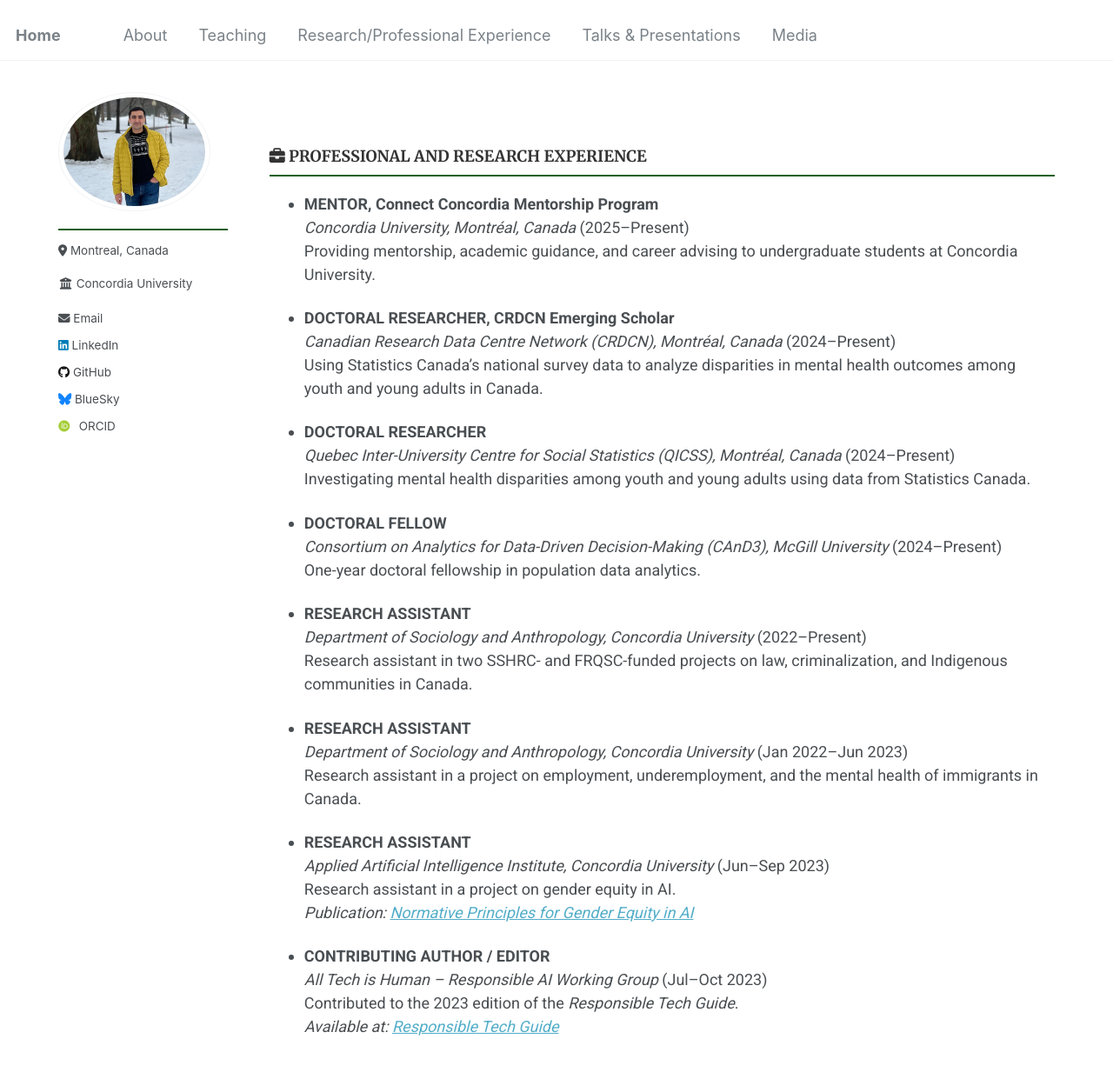
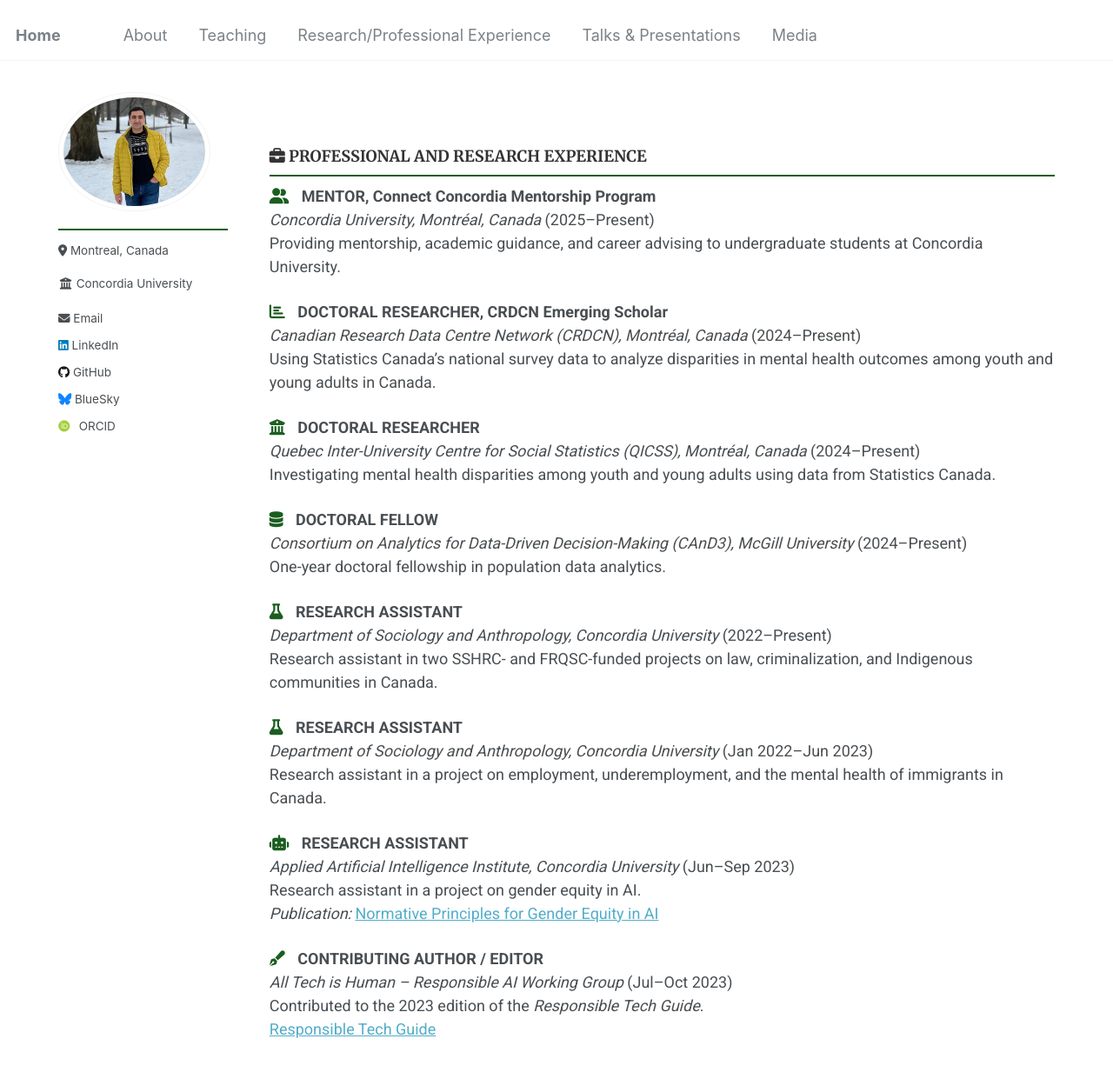
Before and after one commit to Mohsnmonji/mohsnmonji.github.io, a Jekyll site: the page built from _pages/Curriculum Vitae.md, in a window 1280 px wide and 1400 px high. Shown: the top 1233 px of the window at 87% size. Built offline with Jekyll 4.4.1, drawn with Linux system fonts in a browser that asks for light colours; some web fonts are replaced.

Commit message:
Update Curriculum Vitae.md

```diff
--- a/_pages/Curriculum Vitae.md
+++ b/_pages/Curriculum Vitae.md
@@ -16,40 +16,71 @@ author_profile: true
     padding-bottom: 10px;
     color: #333;
   }
+  .cv-entry {
+    margin-bottom: 25px;
+  }
+  .cv-icon {
+    color: #1B5E20;
+    margin-right: 10px;
+  }
 </style>
 
 ### <i class="fas fa-briefcase"></i> PROFESSIONAL AND RESEARCH EXPERIENCE
 
-- **MENTOR, Connect Concordia Mentorship Program**
-  *Concordia University, Montréal, Canada* (2025–Present)
-  Providing mentorship, academic guidance, and career advising to undergraduate students at Concordia University.
+<div class="cv-entry">
+  <i class="fas fa-user-friends cv-icon"></i>
+  <strong>MENTOR, Connect Concordia Mentorship Program</strong>
+  <br><em>Concordia University, Montréal, Canada</em> (2025–Present)
+  <br>Providing mentorship, academic guidance, and career advising to undergraduate students at Concordia University.
+</div>
 
-- **DOCTORAL RESEARCHER, CRDCN Emerging Scholar**
-  *Canadian Research Data Centre Network (CRDCN), Montréal, Canada* (2024–Present)
-  Using Statistics Canada’s national survey data to analyze disparities in mental health outcomes among youth and young adults in Canada.
+<div class="cv-entry">
+  <i class="fas fa-chart-bar cv-icon"></i>
+  <strong>DOCTORAL RESEARCHER, CRDCN Emerging Scholar</strong>
+  <br><em>Canadian Research Data Centre Network (CRDCN), Montréal, Canada</em> (2024–Present)
+  <br>Using Statistics Canada’s national survey data to analyze disparities in mental health outcomes among youth and young adults in Canada.
+</div>
 
-- **DOCTORAL RESEARCHER**
-  *Quebec Inter-University Centre for Social Statistics (QICSS), Montréal, Canada* (2024–Present)
-  Investigating mental health disparities among youth and young adults using data from Statistics Canada.
+<div class="cv-entry">
+  <i class="fas fa-university cv-icon"></i>
+  <strong>DOCTORAL RESEARCHER</strong>
+  <br><em>Quebec Inter-University Centre for Social Statistics (QICSS), Montréal, Canada</em> (2024–Present)
+  <br>Investigating mental health disparities among youth and young adults using data from Statistics Canada.
+</div>
 
-- **DOCTORAL FELLOW**
-  *Consortium on Analytics for Data-Driven Decision-Making (CAnD3), McGill University* (2024–Present)
-  One-year doctoral fellowship in population data analytics.
+<div class="cv-entry">
+  <i class="fas fa-database cv-icon"></i>
+  <strong>DOCTORAL FELLOW</strong>
+  <br><em>Consortium on Analytics for Data-Driven Decision-Making (CAnD3), McGill University</em> (2024–Present)
+  <br>One-year doctoral fellowship in population data analytics.
+</div>
 
-- **RESEARCH ASSISTANT**
-  *Department of Sociology and Anthropology, Concordia University* (2022–Present)
-  Research assistant in two SSHRC- and FRQSC-funded projects on law, criminalization, and Indigenous communities in Canada.
+<div class="cv-entry">
+  <i class="fas fa-flask cv-icon"></i>
+  <strong>RESEARCH ASSISTANT</strong>
+  <br><em>Department of Sociology and Anthropology, Concordia University</em> (2022–Present)
+  <br>Research assistant in two SSHRC- and FRQSC-funded projects on law, criminalization, and Indigenous communities in Canada.
+</div>
 
-- **RESEARCH ASSISTANT**
-  *Department of Sociology and Anthropology, Concordia University* (Jan 2022–Jun 2023)
-  Research assistant in a project on employment, underemployment, and the mental health of immigrants in Canada.
+<div class="cv-entry">
+  <i class="fas fa-flask cv-icon"></i>
+  <strong>RESEARCH ASSISTANT</strong>
+  <br><em>Department of Sociology and Anthropology, Concordia University</em> (Jan 2022–Jun 2023)
+  <br>Research assistant in a project on employment, underemployment, and the mental health of immigrants in Canada.
+</div>
 
-- **RESEARCH ASSISTANT**
-  *Applied Artificial Intelligence Institute, Concordia University* (Jun–Sep 2023)
-  Research assistant in a project on gender equity in AI.
-  *Publication: [Normative Principles for Gender Equity in AI](https://affectingmachines.net/)*
+<div class="cv-entry">
+  <i class="fas fa-robot cv-icon"></i>
+  <strong>RESEARCH ASSISTANT</strong>
+  <br><em>Applied Artificial Intelligence Institute, Concordia University</em> (Jun–Sep 2023)
+  <br>Research assistant in a project on gender equity in AI.
+  <br><em>Publication:</em> <a href="https://affectingmachines.net/" target="_blank">Normative Principles for Gender Equity in AI</a>
+</div>
 
-- **CONTRIBUTING AUTHOR / EDITOR**
-  *All Tech is Human – Responsible AI Working Group* (Jul–Oct 2023)
-  Contributed to the 2023 edition of the *Responsible Tech Guide*.
-  *Available at: [Responsible Tech Guide](https://alltechishuman.org/responsible-tech-guide)*
+<div class="cv-entry">
+  <i class="fas fa-pen-fancy cv-icon"></i>
+  <strong>CONTRIBUTING AUTHOR / EDITOR</strong>
+  <br><em>All Tech is Human – Responsible AI Working Group</em> (Jul–Oct 2023)
+  <br>Contributed to the 2023 edition of the <em>Responsible Tech Guide</em>.
+  <br><a href="https://alltechishuman.org/responsible-tech-guide" target="_blank">Responsible Tech Guide</a>
+</div>
```
